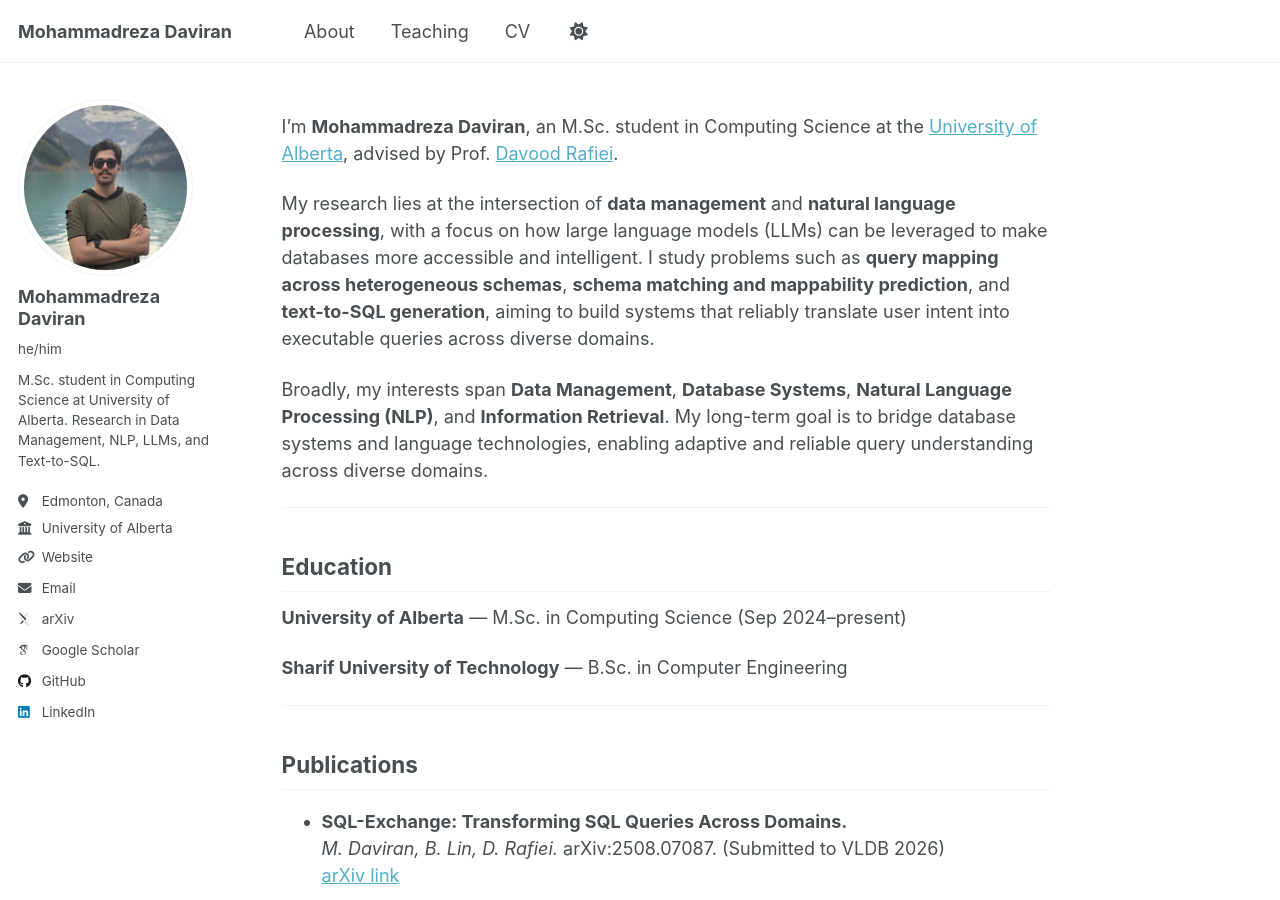
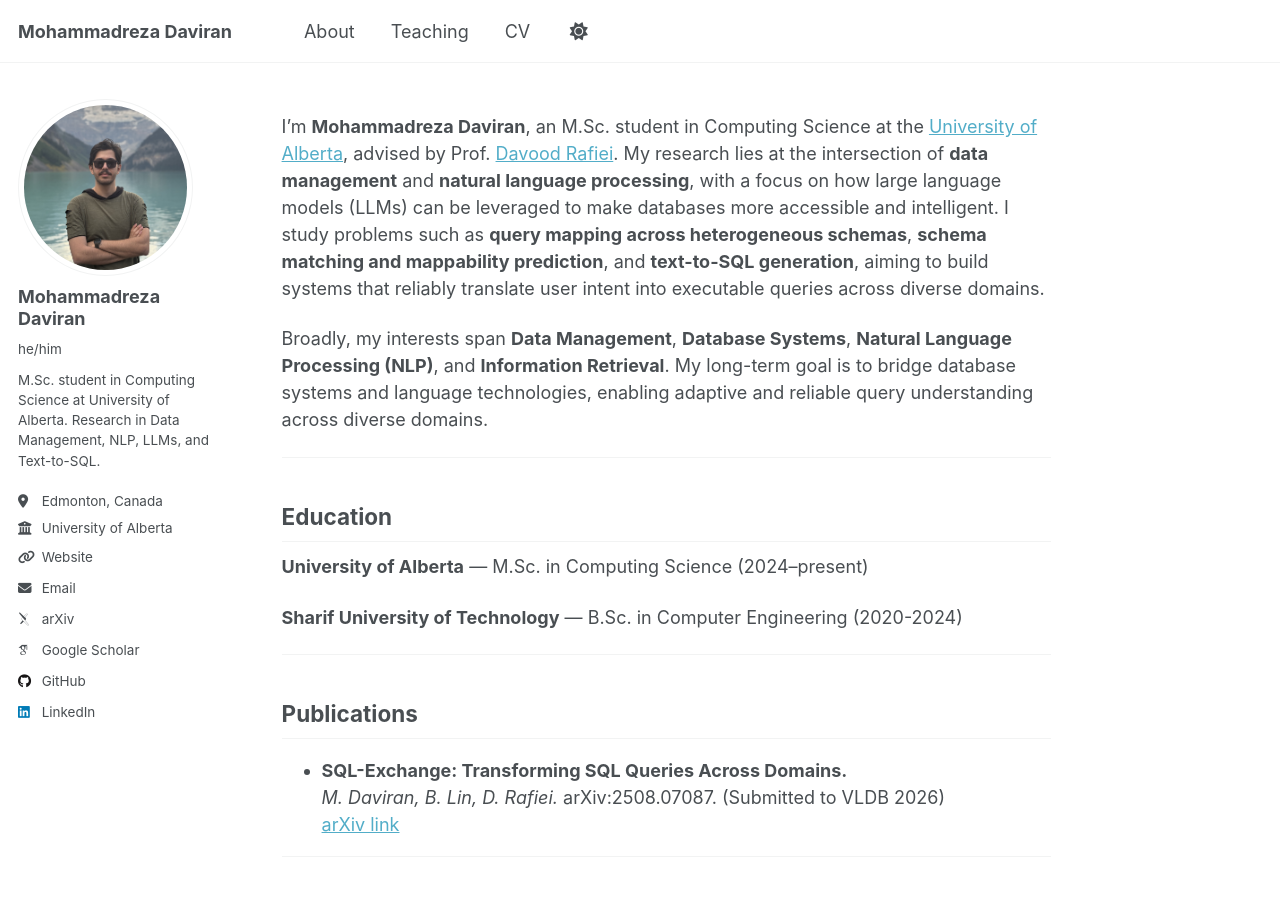
Before and after one commit to mmdrez4/mmdrez4.github.io, a Jekyll site: the page built from _pages/about.md, in a window 1280 px wide and 900 px high. Built offline with Jekyll 4.4.1, drawn with Linux system fonts in a browser that asks for light colours; some web fonts are replaced; a script that is not in the unit is left out.

Commit message:
Update about.md

```diff
--- a/_pages/about.md
+++ b/_pages/about.md
@@ -5,18 +5,16 @@ permalink: /
 author_profile: true
 ---
 
-I’m **Mohammadreza Daviran**, an M.Sc. student in Computing Science at the [University of Alberta](https://www.ualberta.ca/en), advised by Prof. [Davood Rafiei](https://webdocs.cs.ualberta.ca/~drafiei/).
-
-My research lies at the intersection of **data management** and **natural language processing**, with a focus on how large language models (LLMs) can be leveraged to make databases more accessible and intelligent. I study problems such as **query mapping across heterogeneous schemas**, **schema matching and mappability prediction**, and **text-to-SQL generation**, aiming to build systems that reliably translate user intent into executable queries across diverse domains.
+I’m **Mohammadreza Daviran**, an M.Sc. student in Computing Science at the [University of Alberta](https://www.ualberta.ca/en), advised by Prof. [Davood Rafiei](https://webdocs.cs.ualberta.ca/~drafiei/). My research lies at the intersection of **data management** and **natural language processing**, with a focus on how large language models (LLMs) can be leveraged to make databases more accessible and intelligent. I study problems such as **query mapping across heterogeneous schemas**, **schema matching and mappability prediction**, and **text-to-SQL generation**, aiming to build systems that reliably translate user intent into executable queries across diverse domains.
 
 Broadly, my interests span **Data Management**, **Database Systems**, **Natural Language Processing (NLP)**, and **Information Retrieval**. My long-term goal is to bridge database systems and language technologies, enabling adaptive and reliable query understanding across diverse domains.
 
 ---
 
 ## Education
-**University of Alberta** — M.Sc. in Computing Science (Sep 2024–present)
+**University of Alberta** — M.Sc. in Computing Science (2024–present)
 
-**Sharif University of Technology** — B.Sc. in Computer Engineering
+**Sharif University of Technology** — B.Sc. in Computer Engineering (2020-2024)
 
 ---
 
```
